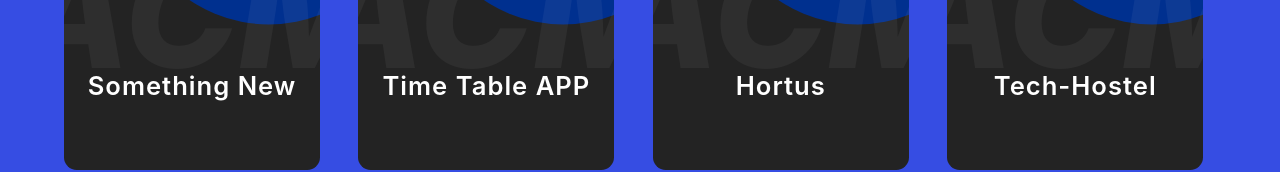
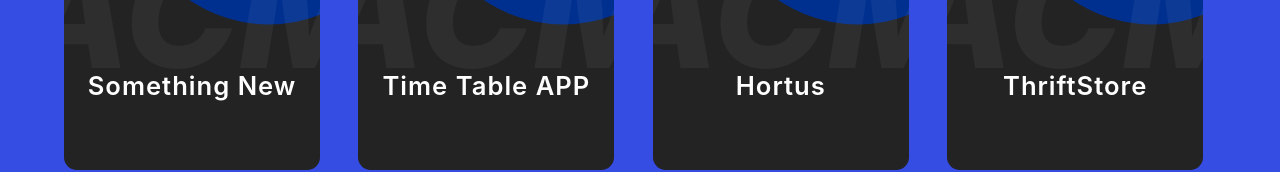
Before and after one commit to ACM-JUIT/Project-Ideas, a React (Create React App) app: page / in a window 1280 px wide. Shown: the part 2536-2708 px from the top of the page. Built offline with nearby package versions, Linux system fonts and the light colour scheme.

Commit message:
clothing related

```diff
--- a/src/data.js
+++ b/src/data.js
@@ -92,7 +92,8 @@ export const projectsData = [
     techStack: "An app that helps in gardening, organic farming at home. ",
   },
   {
-    projectName: "Tech-Hostel",
-    techStack: "Wardens can approve the outpasses through an app and keep a hassle-free record too . ",
+    projectName: "ThriftStore",
+    techStack: "An app that lets people exchange clothes in need. ",
   }
+
 ]
```
